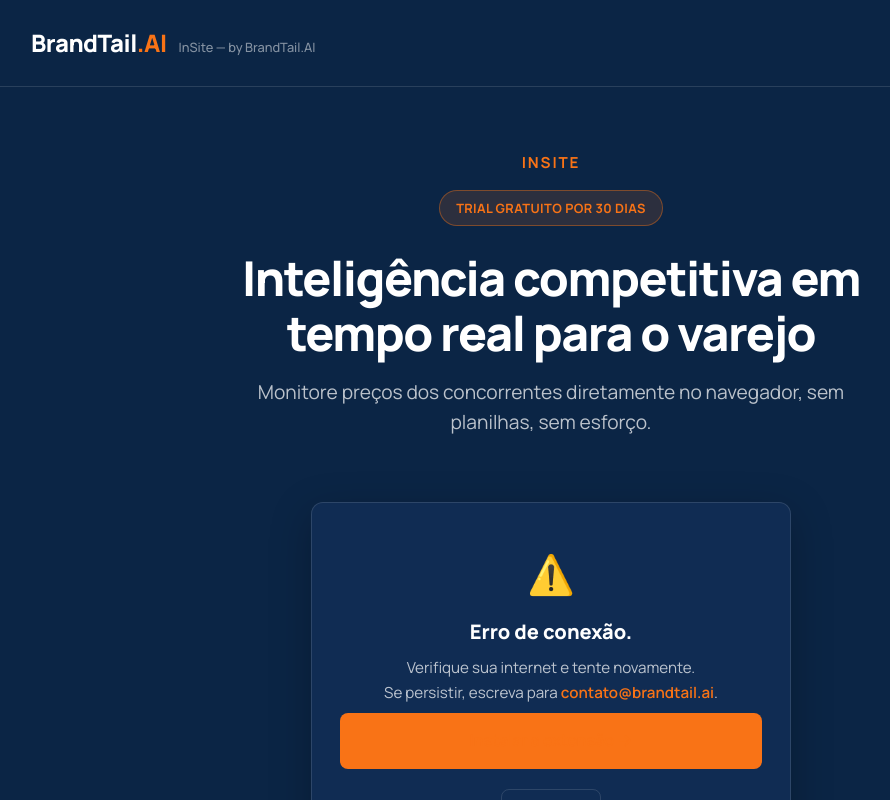
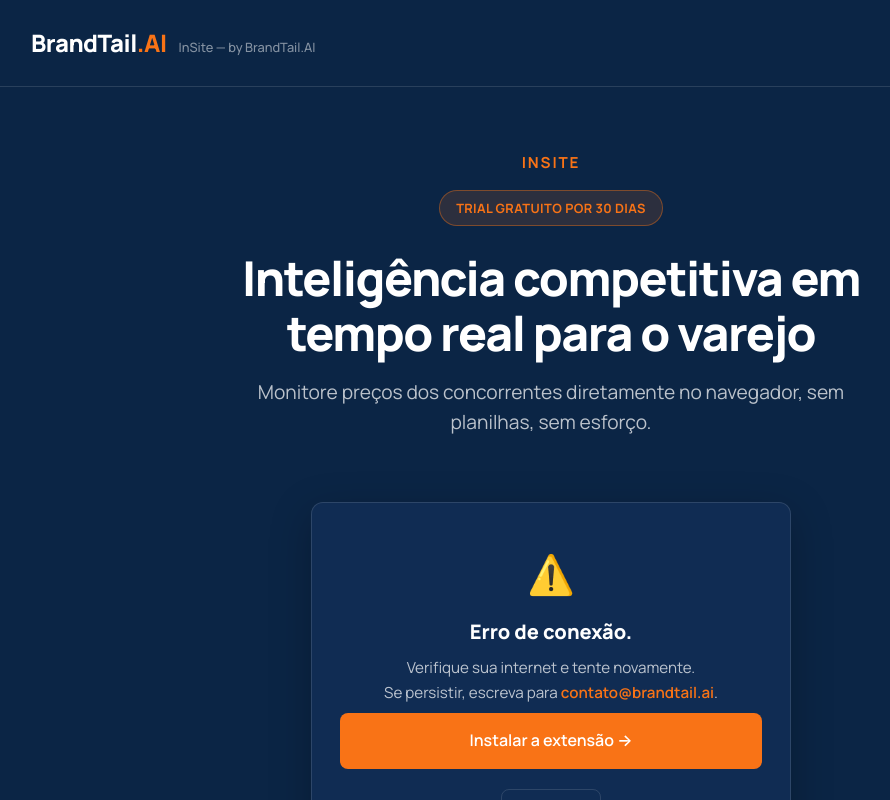
Before and after one commit to jeffbrandtail/brandtail-site, a plain HTML site: page insite.html in a window 1280 px wide. Both pictures are taken after typing "name@example.com" into the empty fields and a click on the button "Solicitar acesso gratuito". Shown: the top 800 px of the page, without its empty margins (89-979 px from the left). Drawn offline with Linux system fonts and the light colour scheme; no server answers.

Commit message:
fix(insite): cor do texto do botão instalar (invisível, laranja sobre laranja)
O botão "Instalar a extensão →" adicionado no PR #1 (merge 480fb13)
renderizava com fundo laranja e texto também laranja, tornando o texto
invisível. Causa: o botão é uma tag <a class="submit-btn"> em vez de
<button>, e alguma regra CSS genérica pra links (ex.: a { color: ... })
sobrepunha o color: var(--white) que .submit-btn define, por
especificidade ou ordem no <style>.

Fix: adiciona color:#fff !important; no atributo style inline do link,
nos dois arquivos idênticos (insite.html e insite/index.html) — mais
seguro do que mexer no CSS genérico de <a>, que pode ter outros usos
na página.

Co-Authored-By: Claude Sonnet 5 <noreply@anthropic.com>

```diff
--- a/insite.html
+++ b/insite.html
@@ -405,7 +405,7 @@
             <span class="icon" id="fb-icon"></span>
             <h3 id="fb-title"></h3>
             <p id="fb-message"></p>
-            <a class="submit-btn" style="display:block;text-decoration:none;text-align:center;margin-top:8px;" href="https://chromewebstore.google.com/detail/insite-%E2%80%94-pague-menos/iffpgdkdldalebggdmlohepcjckepcjj" target="_blank" rel="noopener">Instalar a extensão →</a>
+            <a class="submit-btn" style="display:block;text-decoration:none;text-align:center;margin-top:8px;color:#fff !important;" href="https://chromewebstore.google.com/detail/insite-%E2%80%94-pague-menos/iffpgdkdldalebggdmlohepcjckepcjj" target="_blank" rel="noopener">Instalar a extensão →</a>
             <button type="button" class="back-btn" id="back-btn">← Voltar</button>
           </div>
 
```
Also changed, not shown: insite/index.html (+1 -1 lines).
